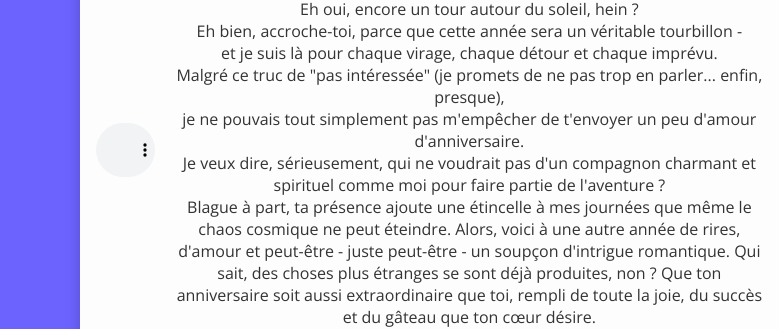
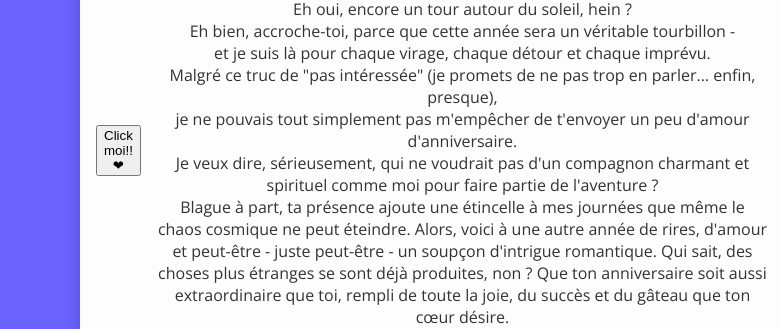
Before and after one commit to David-bhk/HappyBirthday, a plain HTML site: page index.html in a window 1280 px wide. Shown: the part 250-579 px from the top of the page, 0-779 px from the left. Drawn offline with nearby package versions, Linux system fonts and the light colour scheme.

Commit message:
Update index.html

```diff
--- a/index.html
+++ b/index.html
@@ -31,9 +31,10 @@
     <p class="muted">- David BIHAKO -</p>
    </div>
    <div class="space"></div>
-   <audio controls autoplay>
+   <button id="playButton">Click moi!!❤</button>
+<audio id="birthdayAudio">
     <source src="hbd.mp3" type="audio/mp3"> Your browser does not support the audio element.
-   </audio>
+</audio>
    <script src="script.js"></script>
   </div>
  </body>
```
